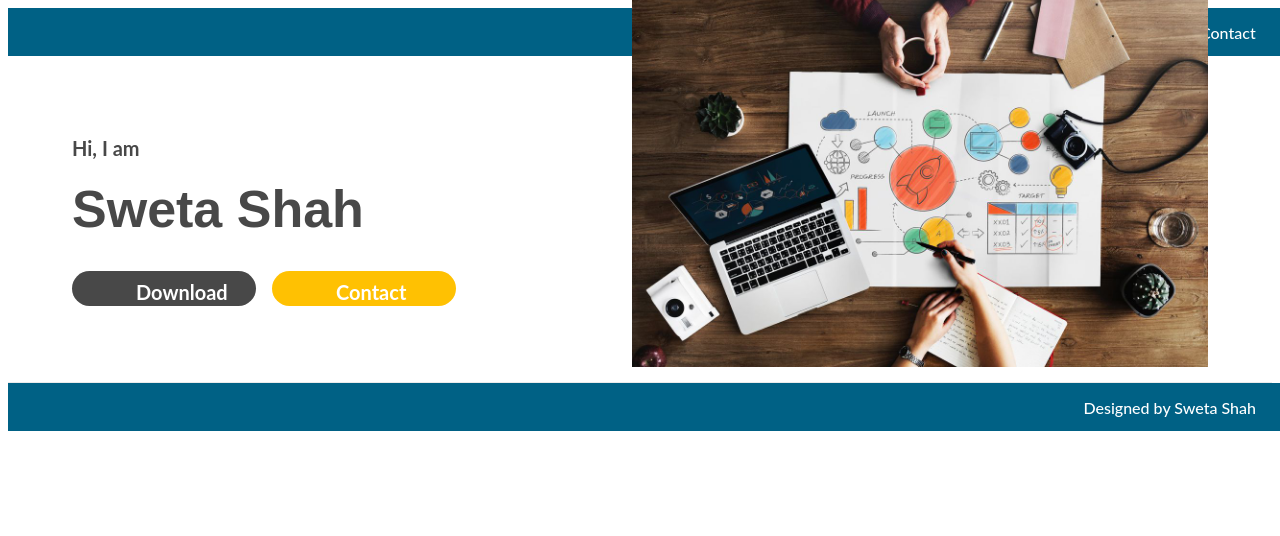
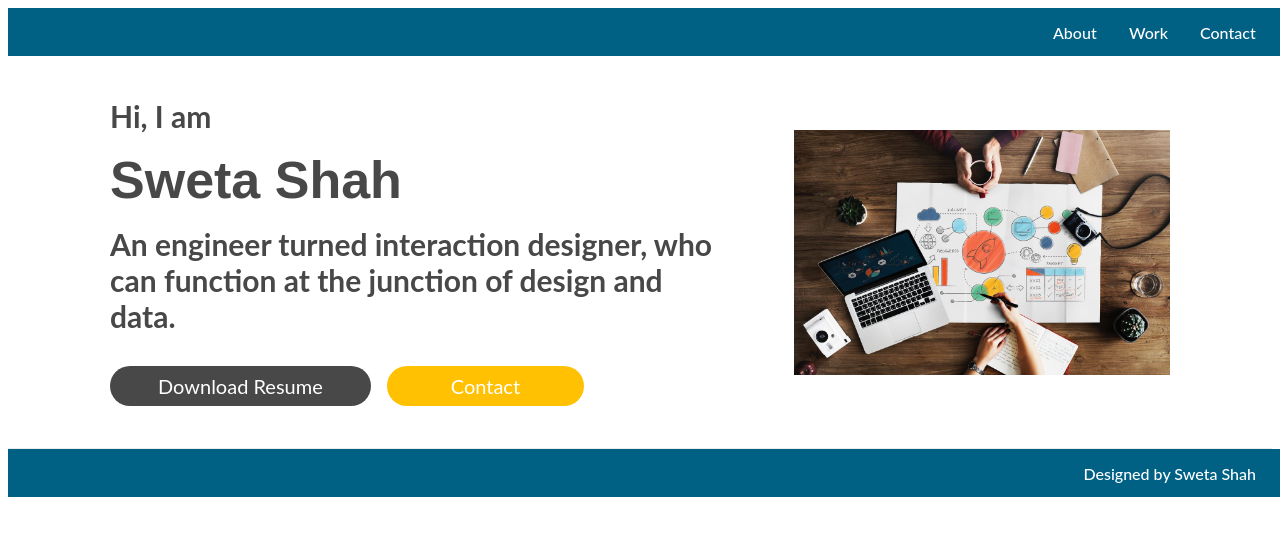
Before and after one commit to shwetashah90/UX_UI_HW_17, a plain HTML site: page index.html in a window 1280 px wide. Drawn offline with Linux system fonts and the light colour scheme.

Commit message:
Iteration and Refinement

```diff
--- a/CSS/style.css
+++ b/CSS/style.css
@@ -89,7 +89,7 @@
 .hi-i-am {
   color: #484848;
   text-align: left;
-  font: 700 20px/30px "Lato", sans-serif;
+  font: 700 30px "Lato", sans-serif;
   position: relative;
   align-self: stretch;
   display: flex;
@@ -118,7 +118,7 @@
 .button {
   background: #484848;
   border-radius: 32px;
-  padding: 8px 64px 8px 64px;
+  padding: 8px 48px 8px 48px;
   display: flex;
   flex-direction: row;
   gap: 0px;
@@ -127,11 +127,11 @@
   flex-shrink: 0;
   position: relative;
 }
-.contact {
+.contact1 {
   color: #ffffff;
-  text-align: left;
-  font: 700 20px/27px "Lato", sans-serif;
-  position: relative;
+  text-align: center;
+  font: 20px "Lato", sans-serif;
+  position: center;
 }
 .button2 {
   background: #ffc102;
@@ -143,29 +143,15 @@
   align-items: center;
   justify-content: center;
   flex-shrink: 0;
+  position: center;
+}
+.designer-1 {
+  flex-shrink: 0;
+  width: 376px;
+  height: 245px;
   position: relative;
 }
-.frame-2 {
-  flex-shrink: 0;
-  width: 576px;
-  height: 242px;
-  position: relative;
-}
-.rectangle-2 {
-  background: #d9d9d9;
-  width: 576px;
-  height: 242px;
-  position: absolute;
-  left: 0px;
-  top: 0px;
-}
-.designer-1 {
-  width: 576px;
-  height: 376px;
-  position: absolute;
-  left: 0px;
-  top: -107px;
-}
+
 
 /* Footer Section */
 
--- a/index.html
+++ b/index.html
@@ -24,20 +24,19 @@
               <div class="title-subtitle">
                 <div class="hi-i-am">Hi, I am</div>
                 <div class="sweta-shah">Sweta Shah</div>
+                <div class="hi-i-am">An engineer turned interaction designer,
+                    who can function at the junction of design and data.</div>
               </div>
               <div class="ct-as">
                 <div class="button">
-                  <div class="contact">Download Resume</div>
+                  <div class="contact1">Download Resume</div>
                 </div>
                 <div class="button2">
-                  <div class="contact">Contact</div>
+                  <div class="contact1">Contact</div>
                 </div>
               </div>
             </div>
-            <div class="frame-2">
-              <div class="rectangle-2"></div>
-              <img class="designer-1" src="Images\designer.jpeg" />
-            </div>
+            <img class="designer-1" src="Images\designer.jpeg" />
           </div>
 
           <!--Footer Section-->
```
